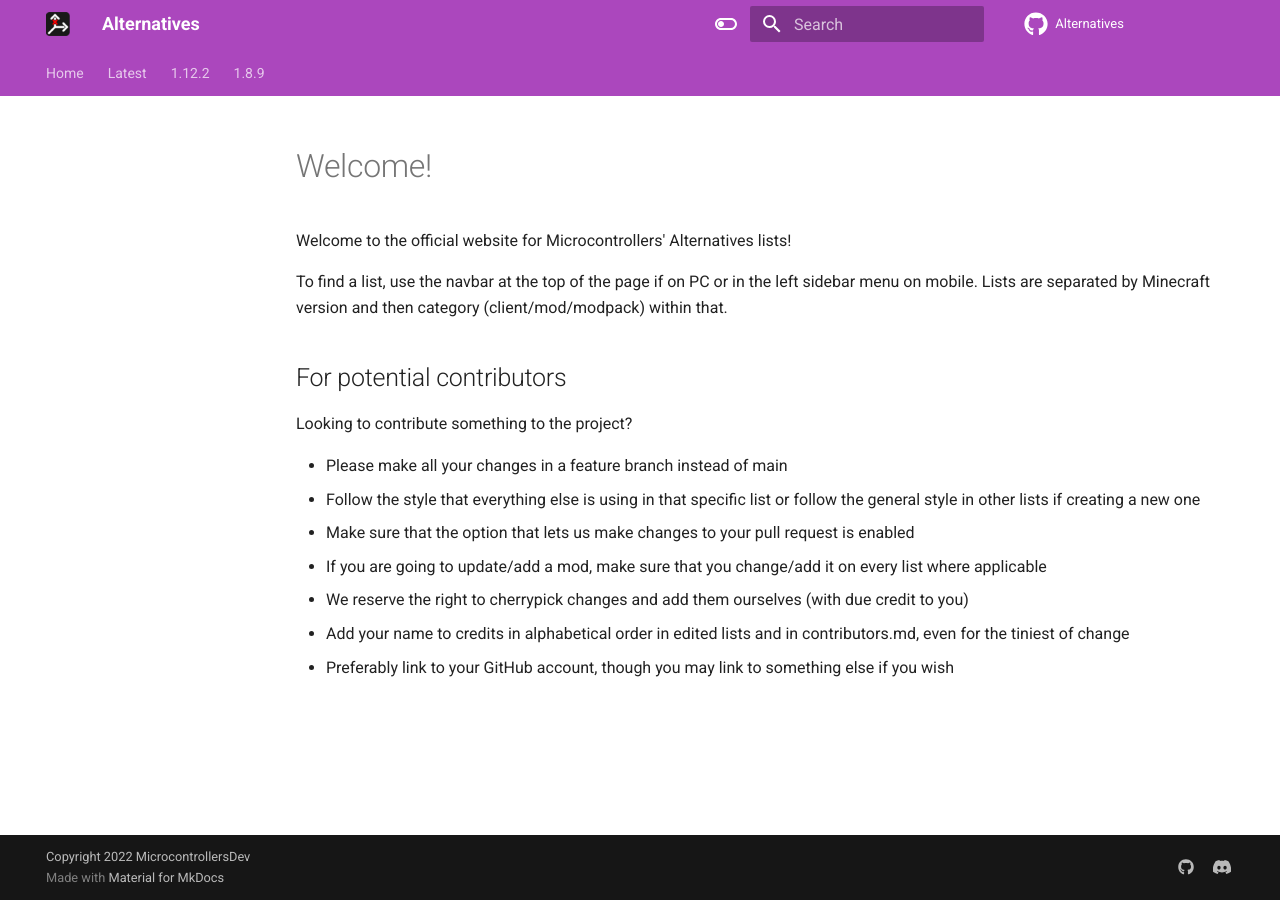
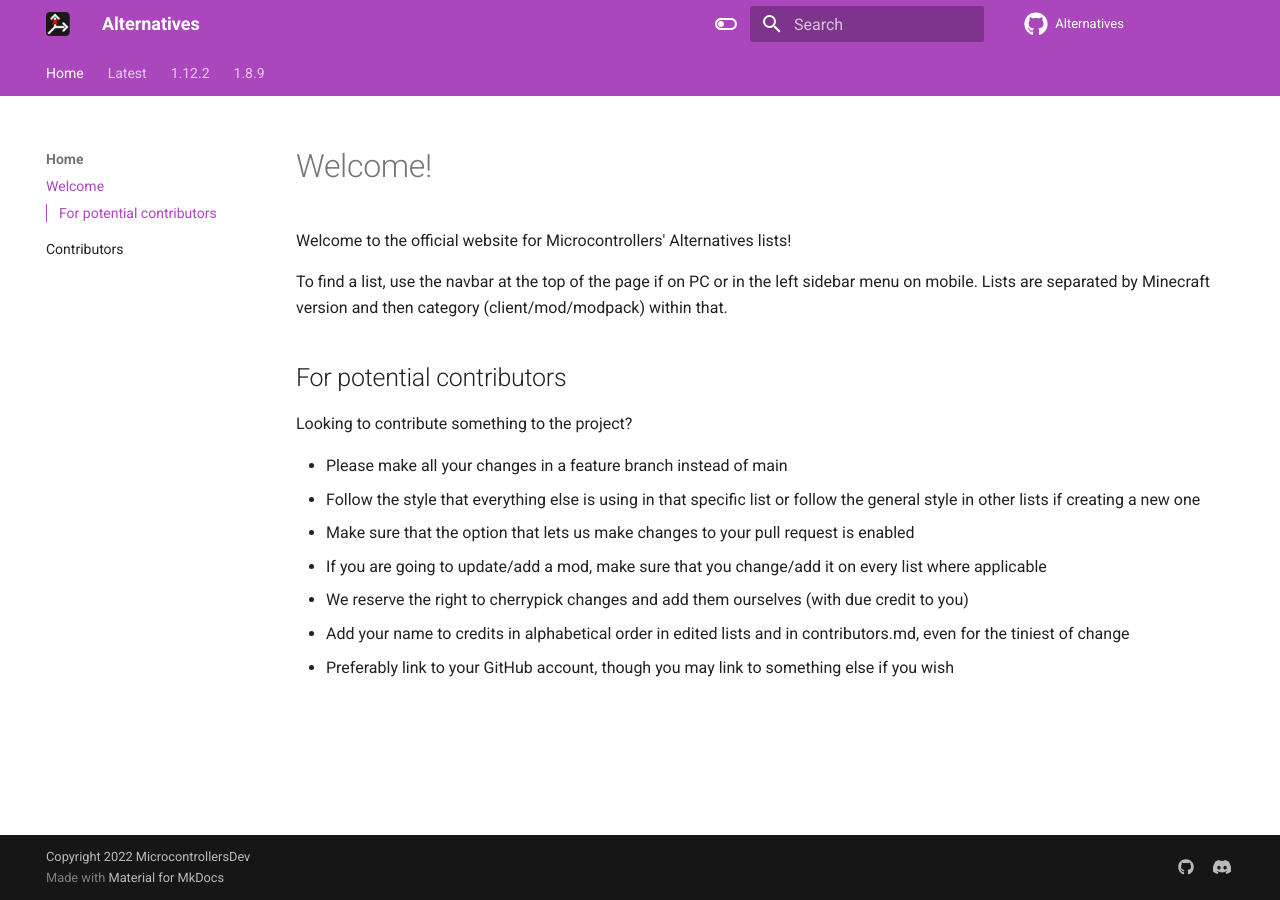
Before and after one commit to MicrocontrollersDev/Alternatives, an MkDocs documentation site: the page built from docs/index.md, in a window 1280 px wide. Built offline with MkDocs 1.6.1 and Material for MkDocs 9.7.7, drawn with Linux system fonts in a browser that asks for light colours; comment, search, counter and statistics services are not loaded.

Commit message:
micro (#111)
Co-authored-by: MicrocontrollersDev <66657148+MicrocontrollersDev@users.noreply.github.com>

```diff
--- a/mkdocs.yml
+++ b/mkdocs.yml
@@ -42,7 +42,7 @@ extra:
 
 nav:
   - "Home":
-      - "Welcome": index.md"
+      - "Welcome": "index.md"
       - "Contributors": "contributors.md"
   - "Latest":
       - "Mods":
```
